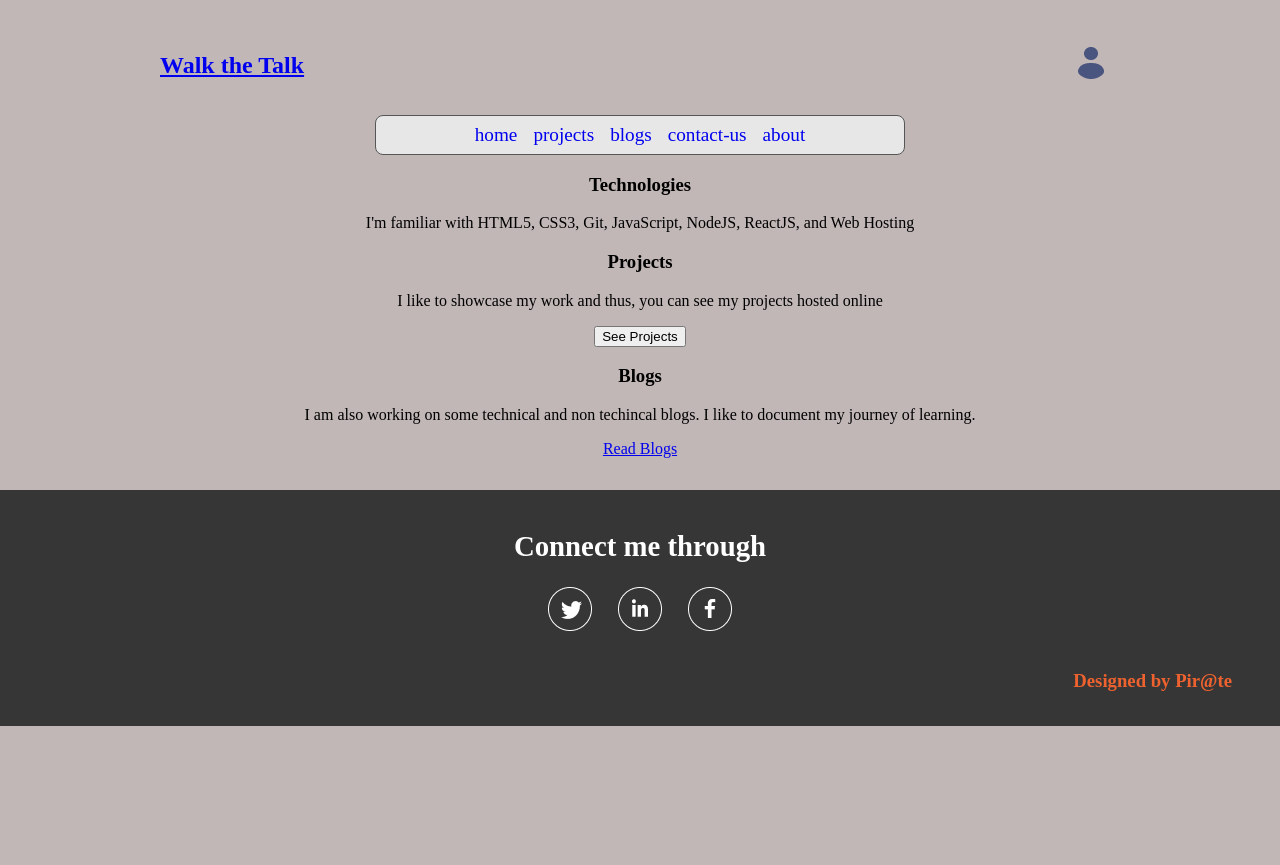
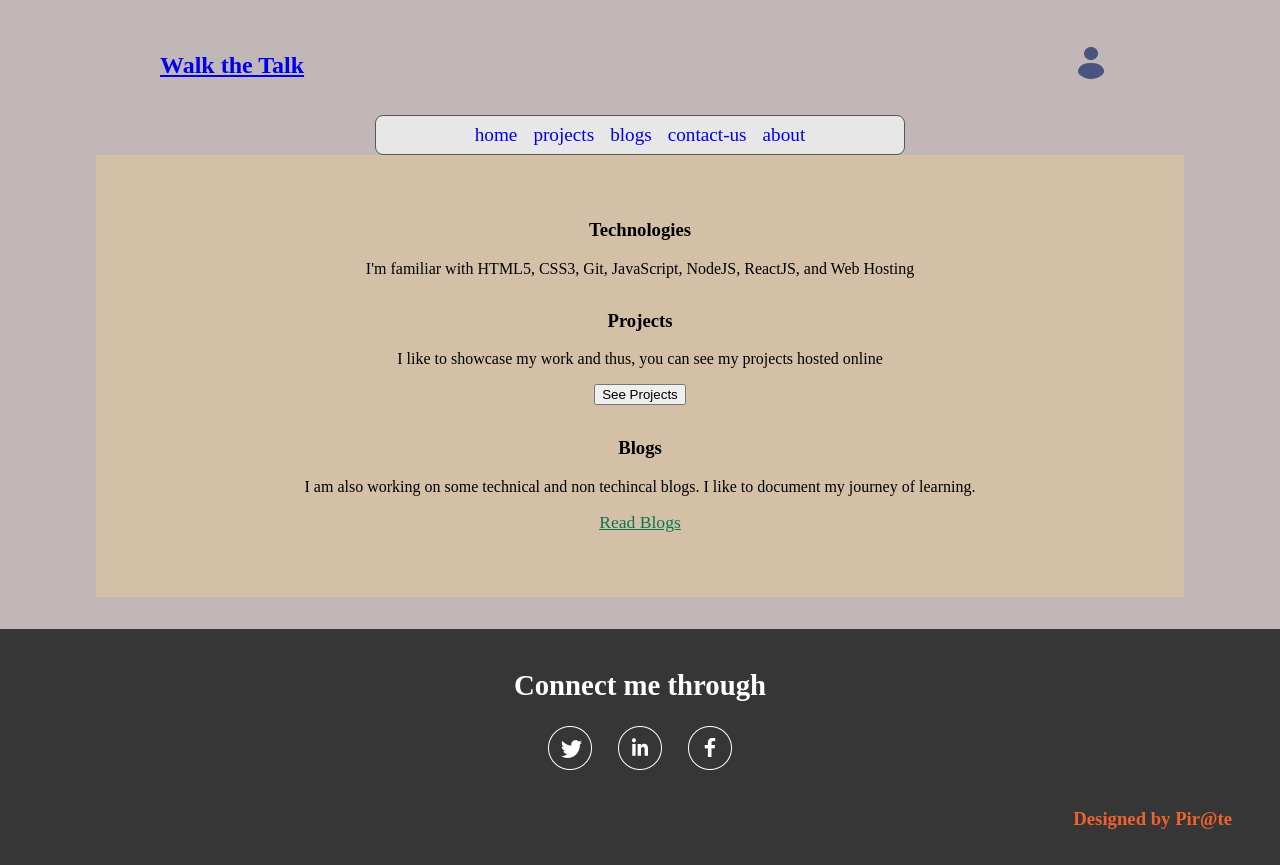
Before and after one commit to himanshu0089/Elite-Portfolio, a React (Vite) app: page / in a window 1280 px wide. Before the commit the page ends 800 px from the top, so only its background shows below. Built offline with nearby package versions, Linux system fonts and the light colour scheme.

Commit message:
Refractor: Container

```diff
--- /dev/null
+++ b/src/components/Container/Container.css
@@ -0,0 +1,27 @@
+.container {
+    background-color: rgb(212, 192, 167);
+    text-align: center;
+    margin: 2rem 0rem;
+    width: 80%;
+    margin: auto;
+    padding: 2rem;
+  }
+  .tech{
+    margin: 2rem;
+  }
+  .project{
+    margin: 2rem;
+  }
+  .project button{
+    cursor: pointer;
+  }
+  .container-blog{
+    margin: 2rem;
+
+  }
+  .container-blog-link{
+     color:rgb(11, 117, 77);
+     font-weight: 400;
+     font-size: 1.1rem;
+     margin-top: 0.5rem;
+  }
--- a/src/components/Container/Container.jsx
+++ b/src/components/Container/Container.jsx
@@ -1,22 +1,23 @@
 import React from 'react'
 import { Link } from 'react-router-dom'
+import './Container.css'
 
 function Container() {
   return (
     <div className='container'>
-      <div>
+      <div className='tech'>
         <h3>Technologies</h3>
         <p>I'm familiar with HTML5, CSS3, Git, JavaScript, NodeJS, ReactJS, and Web Hosting</p>
       </div>
-      <div>
+      <div className='project'>
         <h3>Projects</h3>
         <p>I like to showcase my work and thus, you can see my projects hosted online</p>
         <Link to='/project'><button>See Projects</button></Link>
       </div>
-      <div>
+      <div className='container-blog'>
         <h3>Blogs</h3>
         <p>I am also working on some technical and non techincal blogs. I like to document my journey of learning.</p>
-        <Link to='/blog'>Read Blogs</Link>
+        <Link to='/blog' className='container-blog-link'>Read Blogs</Link>
       </div>
       </div>
   )
```
